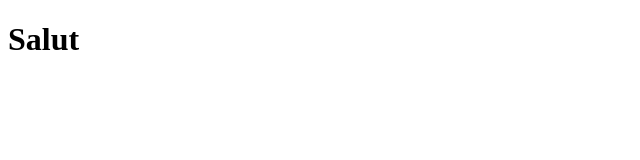
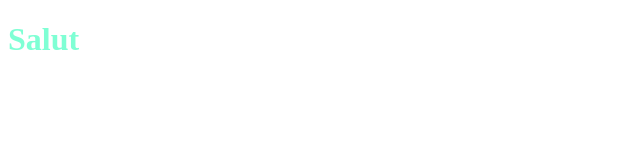
Before and after one commit to robertppv/haufeworkshop, a plain HTML site: page index.html in a window 1280 px wide. Shown: the whole page, without its empty margins (0-640 px from the left). Drawn offline with Linux system fonts and the light colour scheme.

Commit message:
changed color

```diff
--- a/index.html
+++ b/index.html
@@ -6,6 +6,6 @@
     <title>Document</title>
 </head>
 <body>
-    <div><h1>Salut</h1></div>
+    <div style="color: aquamarine;"> <h1>Salut</h1></div>
 </body>
 </html>
```
